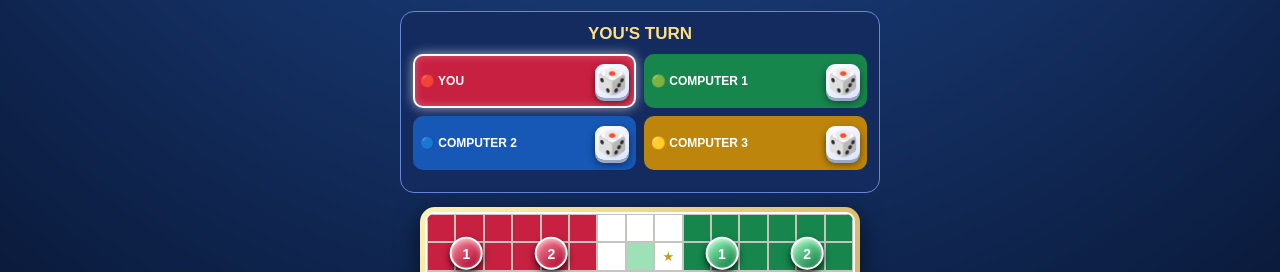
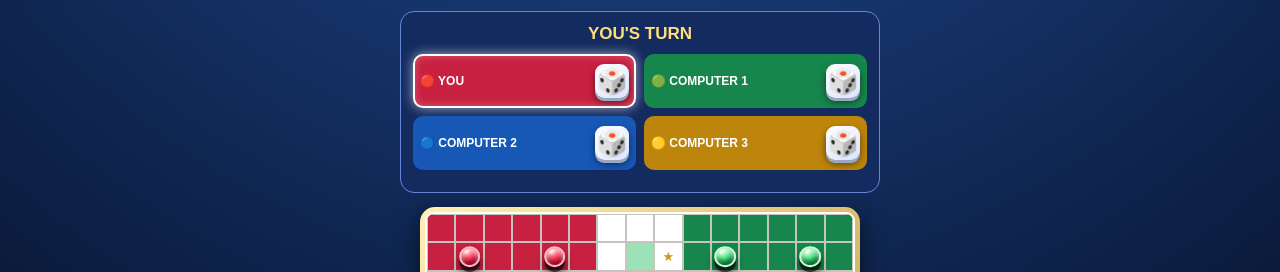
Before and after one commit to hingoros572/LudoStarOnline, a plain HTML site: page index.html in a window 1280 px wide. Both pictures are taken after a click on the button "🤖 START GAME". Shown: the part 528-800 px from the top of the page. Drawn offline with Linux system fonts and the light colour scheme.

Commit message:
Refactor token styles and starting positions
Updated styles for tokens and adjusted starting positions.

```diff
--- a/index.html
+++ b/index.html
@@ -55,7 +55,7 @@ h1{
 }
 .player.active{
  border-color:white;
- box-shadow:0 0 12px #fff9, inset 0 0 8px #fff4
+ box-shadow:0 0 12px #fff9,inset 0 0 8px #fff4
 }
 .red{background:#c82040}
 .green{background:#16864c}
@@ -69,7 +69,6 @@ h1{
  color:#172b5b;font-size:25px;
  box-shadow:0 3px 0 #9aa8c4,0 4px 7px #0008
 }
-
 #turnText{
  text-align:center;color:#ffdf79;
  font-weight:bold;font-size:17px
@@ -98,7 +97,7 @@ h1{
 .cell.path{background:#fff}
 .cell.safe:after{
  content:"★";font-size:clamp(7px,2vw,13px);
- color:#c99a20
+ color:#c99a20;pointer-events:none
 }
 .cell.lane-red{background:#f5a1ad}
 .cell.lane-green{background:#9de2b6}
@@ -120,25 +119,57 @@ h1{
  box-shadow:inset 0 2px 5px #777;position:absolute
 }
 
-/* BARI GOTI */
+/* ORIGINAL STYLE 3D GOTIYAN */
 .token{
- position:absolute;z-index:4;
- width:125%;height:125%;
- border-radius:50%;border:2px solid white;
- color:white;font-size:clamp(8px,2.5vw,14px);
- font-weight:bold;
- box-shadow:0 4px 7px #000b,inset 0 2px 5px #ffffff99;
- display:grid;place-items:center;padding:0;
- transform:translate(-10%,-10%);
- cursor:pointer
+ position:absolute;
+ z-index:5;
+ top:50%;left:50%;
+ width:82%;height:82%;
+ border-radius:50%;
+ padding:0;
+ transform:translate(-50%,-50%);
+ display:grid;place-items:center;
+ font-size:clamp(7px,2vw,12px);
+ font-weight:900;
+ cursor:pointer;
+ border:2px solid #ffffff;
+ box-shadow:
+  0 5px 0 #0008,
+  0 7px 8px #0009,
+  inset 0 3px 5px #ffffffb5,
+  inset 0 -4px 5px #0005;
+ transition:transform .15s,filter .15s;
 }
-.token:disabled{opacity:1}
-.token.red{background:linear-gradient(145deg,#ff8c9d,#a90027)}
-.token.green{background:linear-gradient(145deg,#9bffc0,#08753b)}
-.token.blue{background:linear-gradient(145deg,#9ed5ff,#0642a0)}
+.token:before{
+ content:"";
+ position:absolute;
+ top:12%;left:18%;
+ width:35%;height:22%;
+ border-radius:50%;
+ background:linear-gradient(180deg,#ffffffd9,#ffffff00);
+ transform:rotate(-35deg);
+ pointer-events:none
+}
+.token:active{
+ transform:translate(-50%,-50%) scale(.9)
+}
+.token:disabled{opacity:1;cursor:default}
+
+.token.red{
+ background:radial-gradient(circle at 35% 25%,#ffb1bc 0%,#ff425e 35%,#d0002d 70%,#790018 100%);
+ border-color:#ffb8c3
+}
+.token.green{
+ background:radial-gradient(circle at 35% 25%,#d2ffdc 0%,#50e982 35%,#078c40 70%,#004b24 100%);
+ border-color:#c4ffcf
+}
+.token.blue{
+ background:radial-gradient(circle at 35% 25%,#c6e8ff 0%,#55aaff 35%,#0756d7 70%,#00266f 100%);
+ border-color:#c4e5ff
+}
 .token.yellow{
- background:linear-gradient(145deg,#fff2a0,#bd7900);
- color:#392400
+ background:radial-gradient(circle at 35% 25%,#fff9c2 0%,#ffe45c 35%,#e7a900 70%,#805000 100%);
+ border-color:#fff4b0;color:#493000
 }
 
 #controls{
@@ -150,7 +181,7 @@ h1{
  border-radius:15px;
  background:linear-gradient(145deg,#fff,#d9e4ff);
  color:#172b5b;font-size:39px;
- box-shadow:0 5px 0 #88621c
+ box-shadow:0 5px 0 #88621c,0 8px 12px #0008
 }
 #status{
  text-align:center;line-height:1.5;
@@ -234,7 +265,14 @@ footer{
 <script>
 const names=["YOU","COMPUTER 1","COMPUTER 2","COMPUTER 3"];
 const colors=["red","green","blue","yellow"];
-const starts=[0,13,26,39];
+
+/* Sahi starting positions:
+   Red = 0
+   Green = 13
+   Blue = 39
+   Yellow = 26
+*/
+const starts=[0,13,39,26];
 
 const diceFaces=["🎲","⚀","⚁","⚂","⚃","⚄","⚅"];
 
@@ -253,11 +291,19 @@ const path=[
 [7,0],[6,0]
 ];
 
+/* Har player ki apni sahi finish lane */
 const lanes=[
+ /* RED: left se center */
  [[7,1],[7,2],[7,3],[7,4],[7,5],[7,6]],
+
+ /* GREEN: top se center */
  [[1,7],[2,7],[3,7],[4,7],[5,7],[6,7]],
- [[7,13],[7,12],[7,11],[7,10],[7,9],[7,8]],
- [[13,7],[12,7],[11,7],[10,7],[9,7],[8,7]]
+
+ /* BLUE: bottom se center */
+ [[13,7],[12,7],[11,7],[10,7],[9,7],[8,7]],
+
+ /* YELLOW: right se center */
+ [[7,13],[7,12],[7,11],[7,10],[7,9],[7,8]]
 ];
 
 const yards=[
@@ -370,6 +416,7 @@ function globalPosition(p,progress){
 function canMove(p,i){
  const v=pawns[p][i];
 
+ if(v===57)return false;
  if(v===-1)return dice===6;
 
  return v+dice<=57;
@@ -424,12 +471,16 @@ function doRoll(){
 function movePawn(p,i){
  if(gameOver||!rolled||!canMove(p,i))return;
 
+ const rolledNumber=dice;
  let v=pawns[p][i];
+
+ /* 6 par goti apne hi rang ke start point se niklegi */
  v=(v===-1)?0:v+dice;
  pawns[p][i]=v;
 
  let captured=0;
 
+ /* Sirf outer track par goti kaati ja sakti hai */
  if(v>=0&&v<=50){
   const pos=globalPosition(p,v);
 
@@ -467,7 +518,7 @@ function movePawn(p,i){
 
  render();
 
- if(dice===6){
+ if(rolledNumber===6){
   statusBox.textContent+=" 6 mila! Dobara bari.";
 
   if(p!==0){
@@ -521,17 +572,22 @@ function render(){
    }else if(v<=50){
     [r,c]=path[globalPosition(p,v)];
 
+   }else if(v<=56){
+    [r,c]=lanes[p][v-51];
+
    }else{
-    [r,c]=lanes[p][v-51];
+    /* Finish par pohanchne wali goti center mein */
+    [r,c]=[7,7];
    }
 
    const token=document.createElement("button");
    token.className="token "+colors[p];
-   token.textContent=v===57?"★":i+1;
+   token.textContent=v===57?"★":"";
 
    token.disabled=
     gameOver||p!==0||!rolled||!canMove(p,i);
 
+   token.setAttribute("aria-label",names[p]+" token "+(i+1));
    token.onclick=()=>movePawn(p,i);
 
    cells[key(r,c)].appendChild(token);
```
